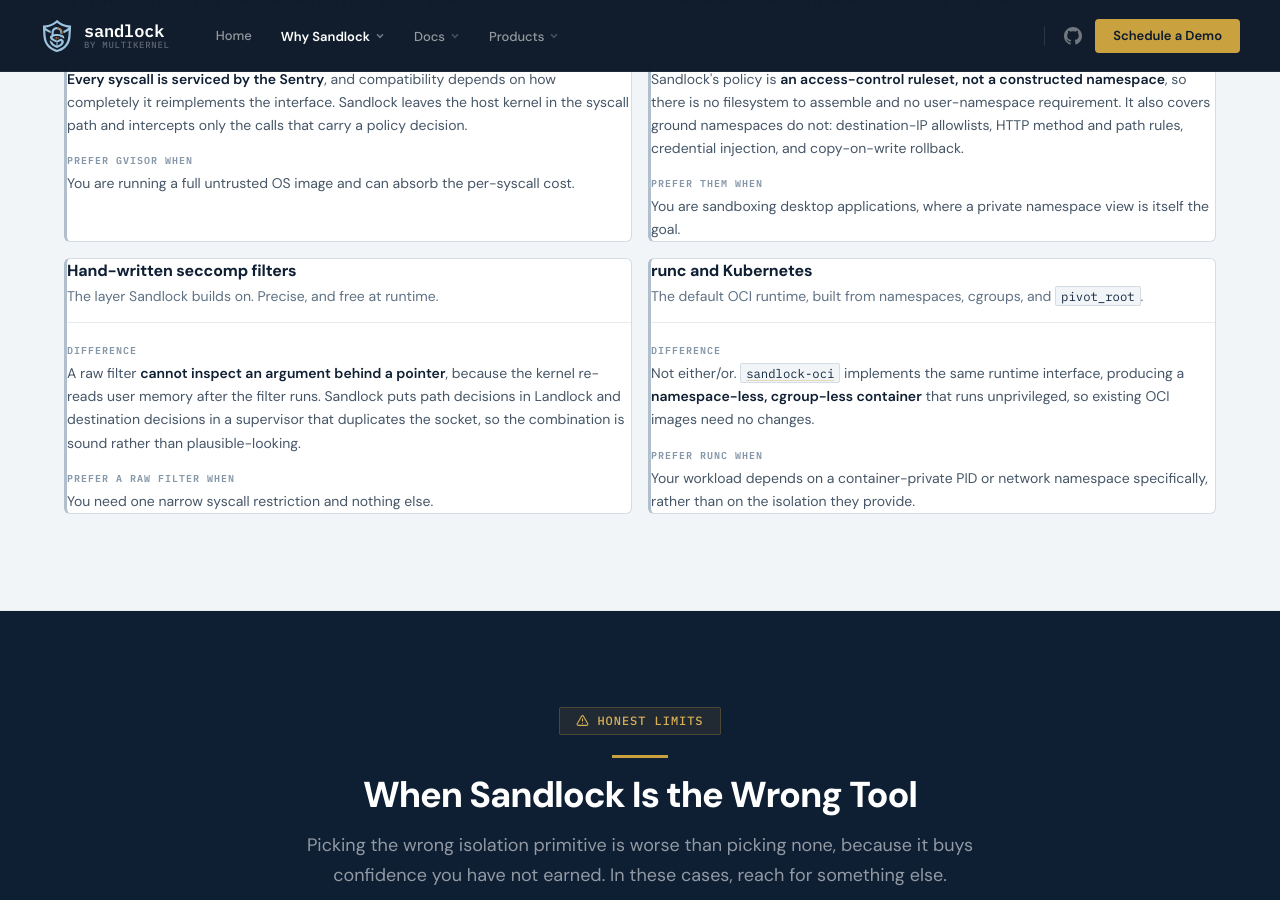
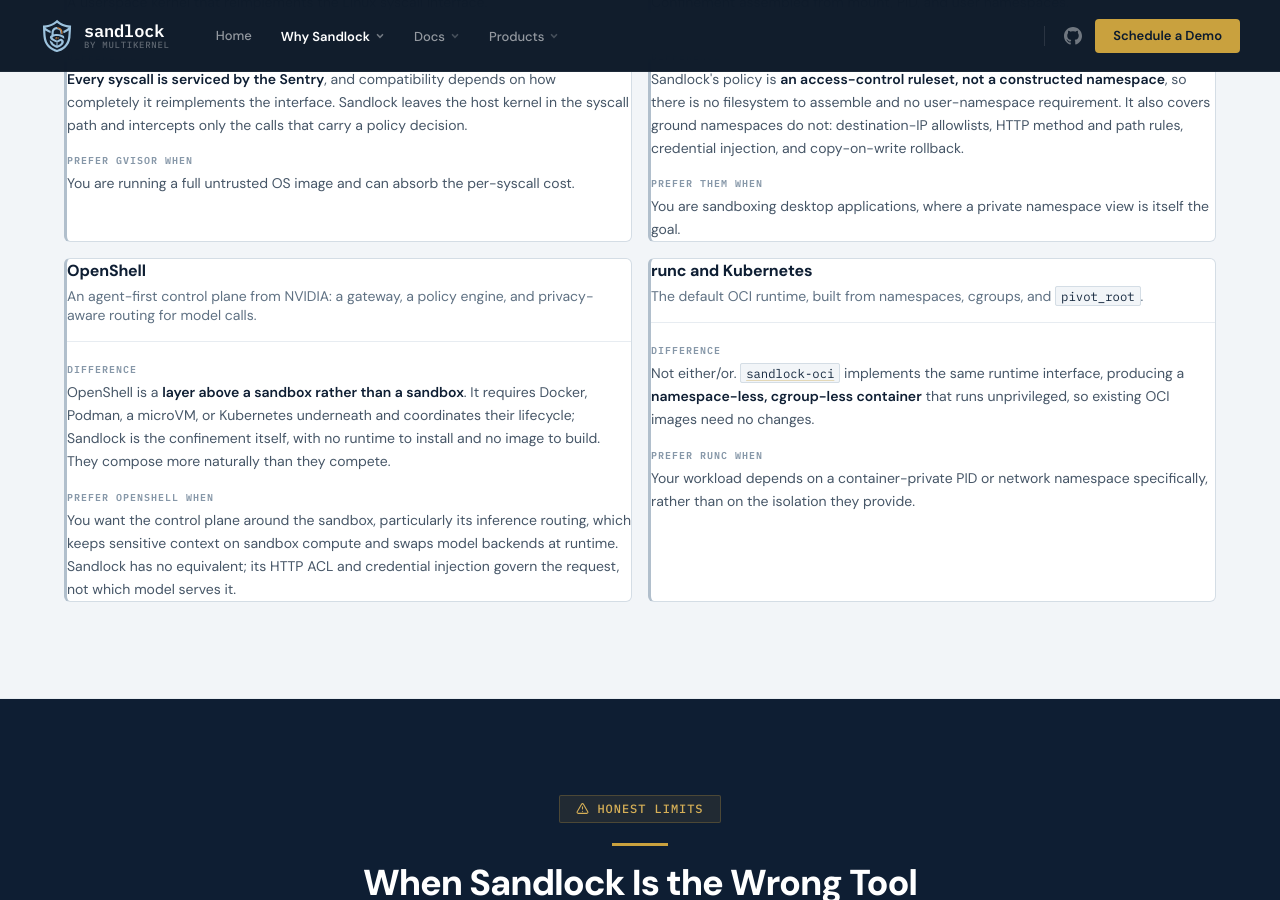
Before and after one commit to multikernel/sandlock.io, a Jekyll site: the page built from comparison.html, in a window 1280 px wide and 900 px high, scrolled down 1864 px. Built offline with Jekyll 4.4.1, drawn with Linux system fonts in a browser that asks for light colours.

Commit message:
Compare against OpenShell instead of hand-written seccomp filters
A raw seccomp filter is not something a reader is choosing between;
it is a primitive Sandlock already uses, so the card explained an
implementation detail where the others named alternatives.

OpenShell is a real alternative and a more useful contrast, because it
sits at a different layer. It is a control plane, a gateway plus policy
engine plus privacy-aware model routing, and it requires Docker,
Podman, a microVM, or Kubernetes underneath to do the confining.
Sandlock is that underneath. The card says so rather than claiming a
win, and points out that its inference routing has no Sandlock
equivalent: the HTTP ACL governs a request, not which model serves it.

```diff
--- a/comparison.html
+++ b/comparison.html
@@ -290,13 +290,13 @@
             </div>
 
             <div class="alt-card">
-                <h3>Hand-written seccomp filters</h3>
-                <p class="what">The layer Sandlock builds on. Precise, and free at runtime.</p>
+                <h3>OpenShell</h3>
+                <p class="what">An agent-first control plane from NVIDIA: a gateway, a policy engine, and privacy-aware routing for model calls.</p>
                 <dl>
                     <dt>Difference</dt>
-                    <dd>A raw filter <strong>cannot inspect an argument behind a pointer</strong>, because the kernel re-reads user memory after the filter runs. Sandlock puts path decisions in Landlock and destination decisions in a supervisor that duplicates the socket, so the combination is sound rather than plausible-looking.</dd>
-                    <dt>Prefer a raw filter when</dt>
-                    <dd>You need one narrow syscall restriction and nothing else.</dd>
+                    <dd>OpenShell is a <strong>layer above a sandbox rather than a sandbox</strong>. It requires Docker, Podman, a microVM, or Kubernetes underneath and coordinates their lifecycle; Sandlock is the confinement itself, with no runtime to install and no image to build. They compose more naturally than they compete.</dd>
+                    <dt>Prefer OpenShell when</dt>
+                    <dd>You want the control plane around the sandbox, particularly its inference routing, which keeps sensitive context on sandbox compute and swaps model backends at runtime. Sandlock has no equivalent; its HTTP ACL and credential injection govern the request, not which model serves it.</dd>
                 </dl>
             </div>
 
```
